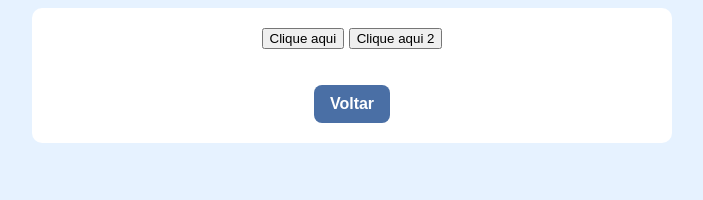
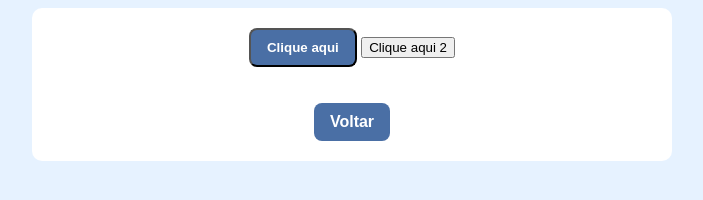
Before and after one commit to MauroVianaJunior/site-trilhaCTO, a plain HTML site: page exercicio1.html in a window 1280 px wide. Shown: the whole page, without its empty margins (288-991 px from the left). Drawn offline with Linux system fonts and the light colour scheme.

Commit message:
Update exercicio1.html

```diff
--- a/exercicio1.html
+++ b/exercicio1.html
@@ -9,7 +9,7 @@
 <body>
 
 <div class="container">
-  <button onclick="alert('Você clicou!')">
+  <button class="botao-voltar" onclick="alert('Você clicou!')">
     Clique aqui
   </button>
   <button onclick="mostrarMensagem()">
@@ -18,14 +18,15 @@
   <br/>
   <br/>
   <br/>
-  <a href="index.html" class="botao-voltar baixo">Voltar</a>
+  <a href="index.html" class="botao-voltar">Voltar</a>
 </div>
 <script>
     alert("Olá, mundo!");
-    function mostrarMensagem() {
+
+    /*function mostrarMensagem() {
         let nome = prompt("Qual seu nome?");
         alert("Olá, " + nome);
-    }
+    }*/
 </script>
 </body>
 </html>
```
